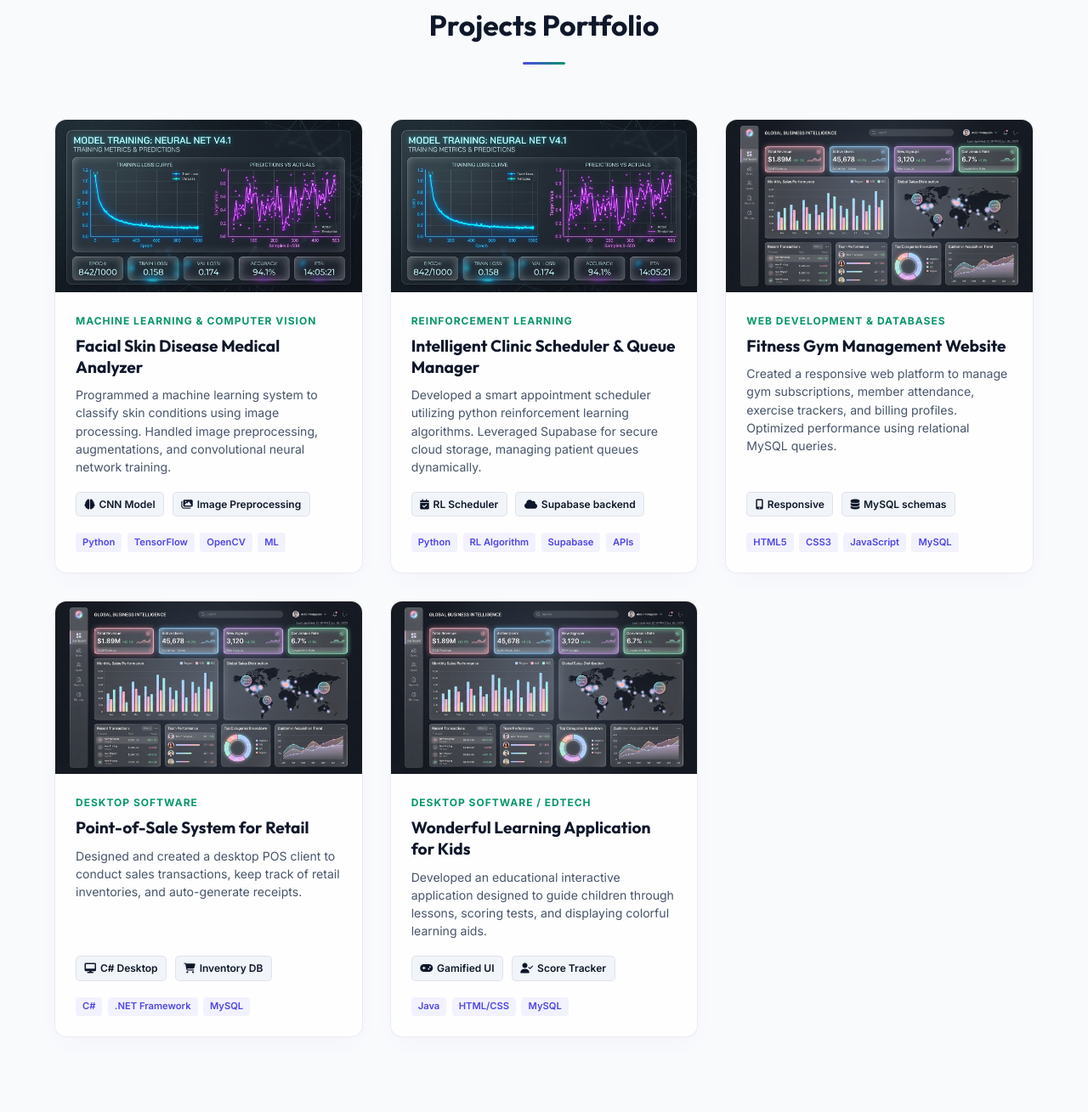
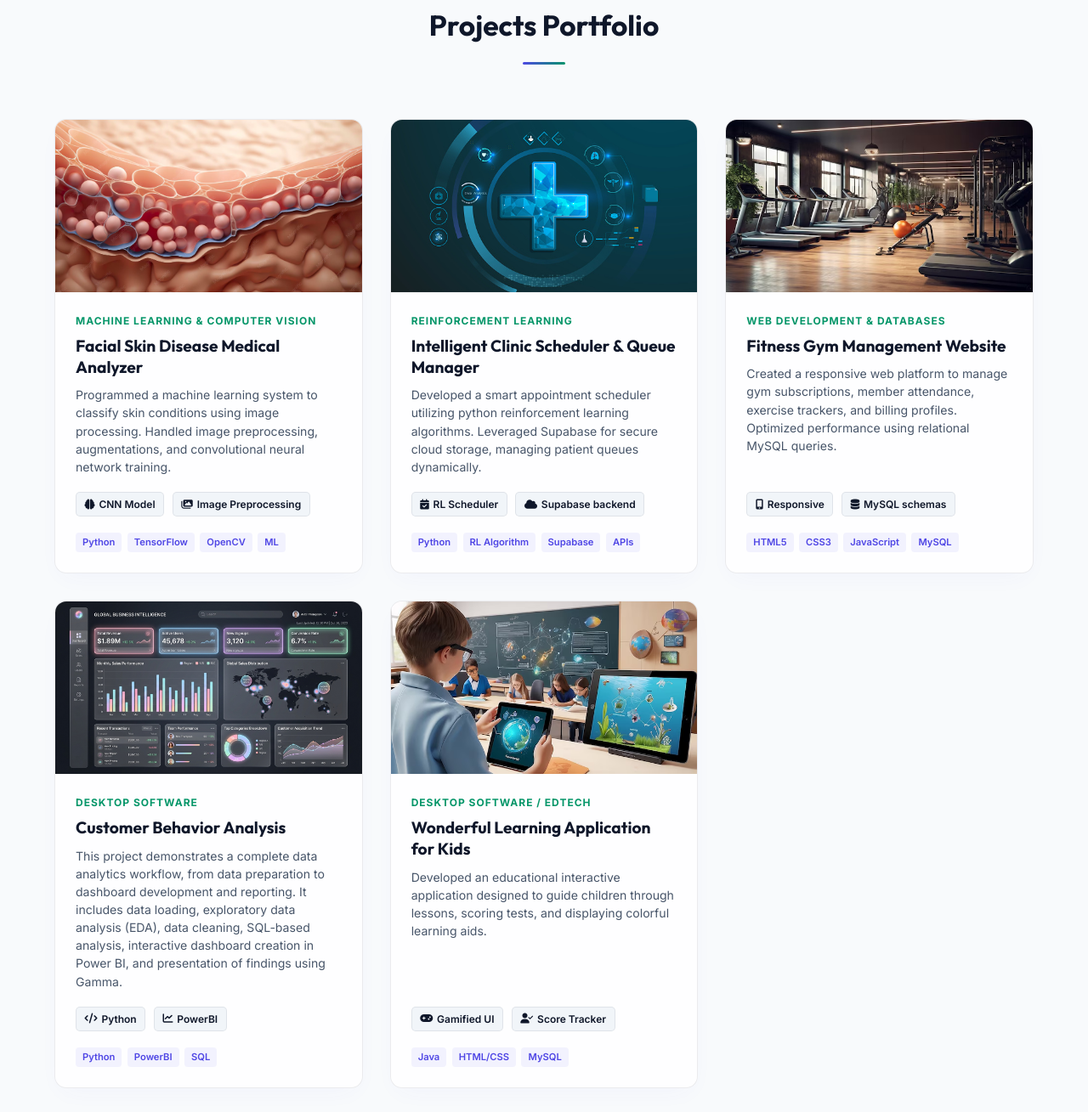
Before and after one commit to Heather306/portfolio, a plain HTML site: page index.html in a window 1280 px wide. Shown: the part 3531-4840 px from the top of the page at 85% size. Drawn offline with Linux system fonts and the light colour scheme.

Commit message:
Update portfolio

```diff
--- a/index.html
+++ b/index.html
@@ -354,7 +354,7 @@
                 <!-- Project 1: Skin Disease Analyzer -->
                 <div class="project-card">
                     <div class="project-img-wrapper">
-                        <img src="assets/project-ml.jpg" alt="Medical Analyzer of Facial Skin Disease" class="project-img">
+                        <img src="assets/skin.avif" alt="Medical Analyzer of Facial Skin Disease" class="project-img">
                         <div class="project-overlay">
                             <a href="#" class="project-action-btn" aria-label="View Code"><i class="fa-brands fa-github"></i></a>
                             <a href="#" class="project-action-btn" aria-label="Open Demo"><i class="fa-solid fa-arrow-up-right-from-square"></i></a>
@@ -386,9 +386,9 @@
                 <!-- Project 2: Clinic Scheduler -->
                 <div class="project-card">
                     <div class="project-img-wrapper">
-                        <img src="assets/project-ml.jpg" alt="Intelligent Clinic Scheduler" class="project-img">
+                        <img src="assets/clinic.jpg" alt="Intelligent Clinic Scheduler" class="project-img">
                         <div class="project-overlay">
-                            <a href="#" class="project-action-btn" aria-label="View Code"><i class="fa-brands fa-github"></i></a>
+                            <a href="https://github.com/Heather306/clinic_scheduling" class="project-action-btn" aria-label="View Code"><i class="fa-brands fa-github"></i></a>
                             <a href="#" class="project-action-btn" aria-label="Open Demo"><i class="fa-solid fa-arrow-up-right-from-square"></i></a>
                         </div>
                     </div>
@@ -418,7 +418,7 @@
                 <!-- Project 3: Gym Website -->
                 <div class="project-card">
                     <div class="project-img-wrapper">
-                        <img src="assets/project-bi.jpg" alt="Fitness Gym Management Website" class="project-img">
+                        <img src="assets/gym.avif" alt="Fitness Gym Management Website" class="project-img">
                         <div class="project-overlay">
                             <a href="#" class="project-action-btn" aria-label="View Code"><i class="fa-brands fa-github"></i></a>
                             <a href="#" class="project-action-btn" aria-label="Open Demo"><i class="fa-solid fa-arrow-up-right-from-square"></i></a>
@@ -452,24 +452,24 @@
                     <div class="project-img-wrapper">
                         <img src="assets/project-bi.jpg" alt="Point-of-Sale System" class="project-img">
                         <div class="project-overlay">
-                            <a href="#" class="project-action-btn" aria-label="View Code"><i class="fa-brands fa-github"></i></a>
+                            <a href="https://github.com/Heather306/customer_behavior_analysis" class="project-action-btn" aria-label="View Code"><i class="fa-brands fa-github"></i></a>
                             <a href="#" class="project-action-btn" aria-label="Open Demo"><i class="fa-solid fa-arrow-up-right-from-square"></i></a>
                         </div>
                     </div>
                     <div class="project-info">
                         <span class="project-category">Desktop Software</span>
-                        <h3 class="project-title">Point-of-Sale System for Retail</h3>
+                        <h3 class="project-title">Customer Behavior Analysis</h3>
                         <p class="project-desc">
-                            Designed and created a desktop POS client to conduct sales transactions, keep track of retail inventories, and auto-generate receipts.
+                            This project demonstrates a complete data analytics workflow, from data preparation to dashboard development and reporting. It includes data loading, exploratory data analysis (EDA), data cleaning, SQL-based analysis, interactive dashboard creation in Power BI, and presentation of findings using Gamma.
                         </p>
                         <div class="project-metrics">
-                            <span class="metric-badge"><i class="fa-solid fa-desktop"></i> C# Desktop</span>
-                            <span class="metric-badge"><i class="fa-solid fa-cart-shopping"></i> Inventory DB</span>
+                            <span class="metric-badge"><i class="fa-solid fa-code"></i> Python</span>
+                            <span class="metric-badge"><i class="fa-solid fa-chart-line"></i> PowerBI</span>
                         </div>
                         <div class="project-tech-tags">
-                            <span>C#</span>
-                            <span>.NET Framework</span>
-                            <span>MySQL</span>
+                            <span>Python</span>
+                            <span>PowerBI</span>
+                            <span>SQL</span>
                         </div>
                         <div class="project-links-mobile">
                             <a href="#" class="btn-text">Code <i class="fa-brands fa-github"></i></a>
@@ -481,7 +481,7 @@
                 <!-- Project 5: Kids App -->
                 <div class="project-card">
                     <div class="project-img-wrapper">
-                        <img src="assets/project-bi.jpg" alt="Wonderful Learning Application" class="project-img">
+                        <img src="assets/kids.avif" alt="Wonderful Learning Application" class="project-img">
                         <div class="project-overlay">
                             <a href="#" class="project-action-btn" aria-label="View Code"><i class="fa-brands fa-github"></i></a>
                             <a href="#" class="project-action-btn" aria-label="Open Demo"><i class="fa-solid fa-arrow-up-right-from-square"></i></a>
```
Also changed, not shown: assets/clinic.jpg (added), assets/gym.avif (added), assets/kids.avif (added), assets/skin.avif (added).
